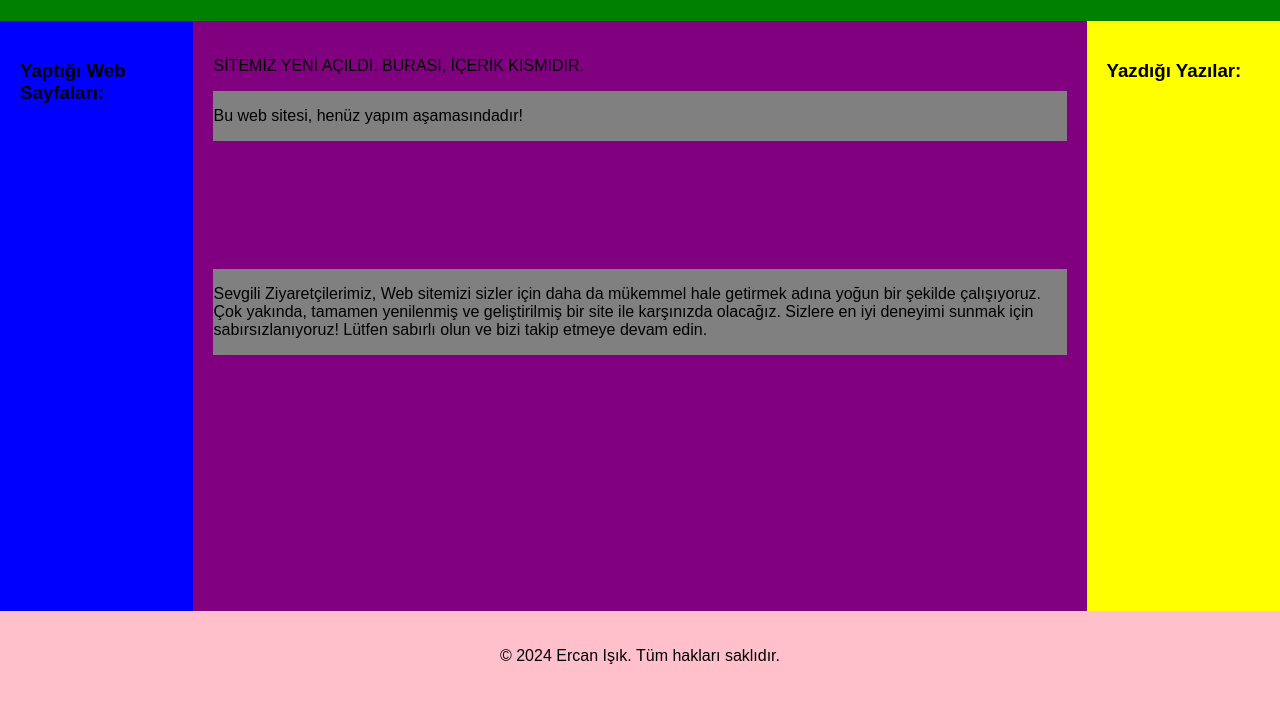
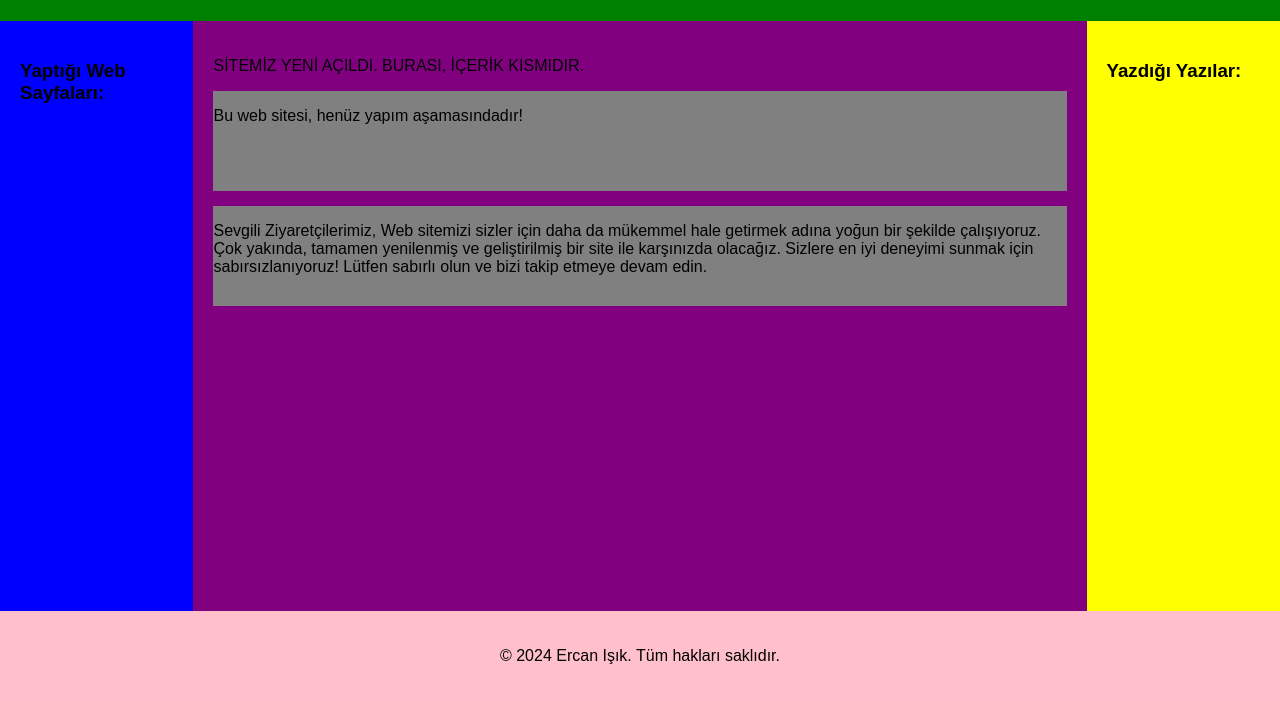
Before and after one commit to ercan1s1k/ercan1s1k.github.io, a plain HTML site: page index.html in a window 1280 px wide. Shown: the part 99-800 px from the top of the page. Drawn offline with Linux system fonts and the light colour scheme.

Commit message:
Update index.css

```diff
--- a/index.css
+++ b/index.css
@@ -33,11 +33,13 @@ body {
 }
 .sayfanin_alt_icerigi{
 	background-color: gray;
+	width:100%;
+	height:100px;
 	max-height: 100%; /* Yüksekliği konteynerin yüksekliği ile sınırlar */
 	max-height:200px;
   	overflow-y: auto; /* Dikey kaydırma çubuğu ekler */
   	overflow-x: hidden; /* Yatay taşmaları gizler */
-	margin-bottom:15%;;
+	margin-bottom:15px;
 }
 
 .sayfanin_yan_kismi {
```
